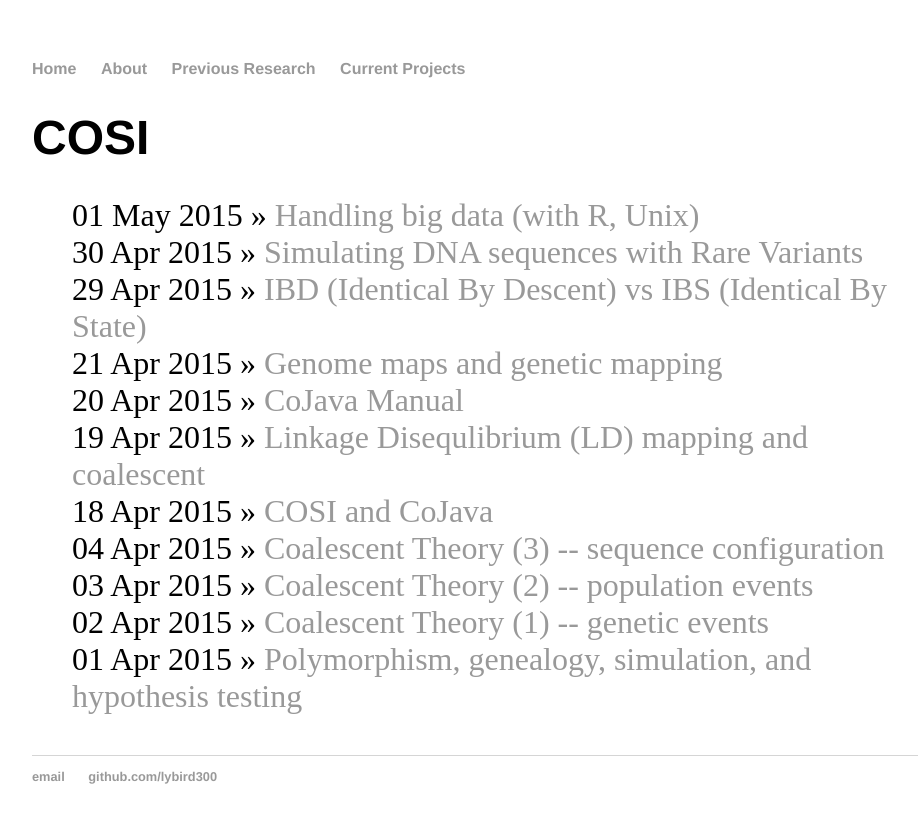
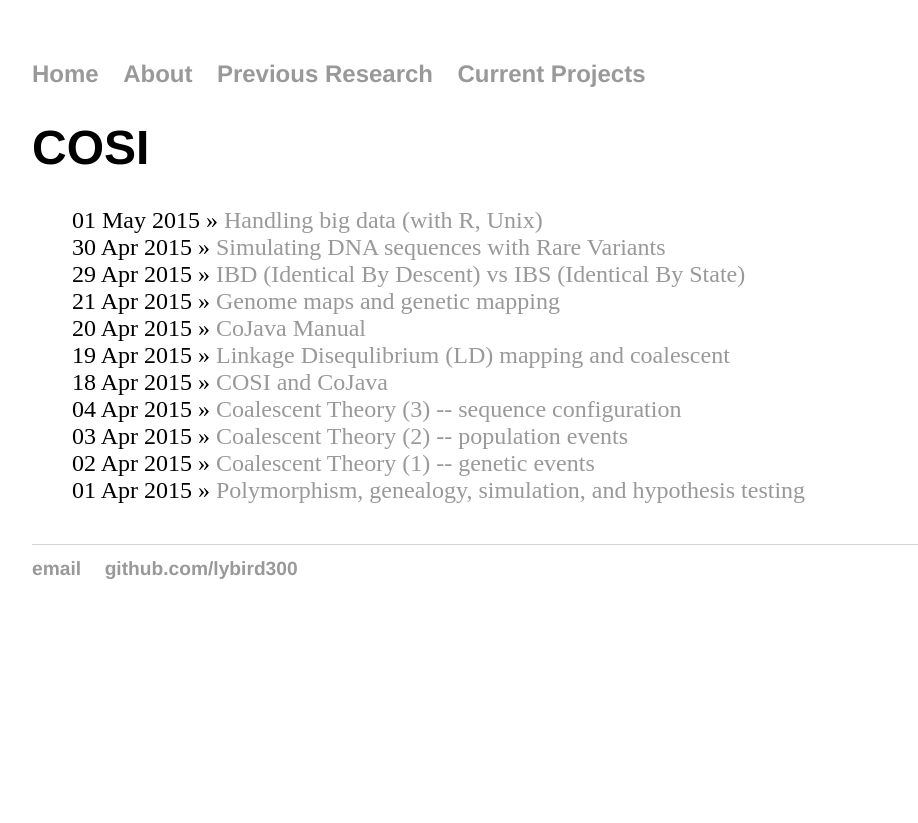
Before and after one commit to lybird300/lybird300.github.io, a Jekyll site: the page built from now/index.html, in a window 1280 px wide. Shown: the top 823 px of the page, without its empty margins (160-1078 px from the left). Built offline with Jekyll 4.4.1, drawn with Linux system fonts in a browser that asks for light colours.

Commit message:
Update main.css

```diff
--- a/css/main.css
+++ b/css/main.css
@@ -16,6 +16,7 @@
 nav ul li, footer ul li {
     display: inline;
     margin-right: 20px;
+    font-size: 1.5em;
 }
 a {
     text-decoration: none;
@@ -40,7 +41,7 @@
 
 ul.posts {
     margin: 20px auto 40px;
-    font-size: 2em;
+    font-size: 1.5em;
 }
 
 ul.posts li {
@@ -48,7 +49,7 @@
 }
 ol.posts {
     margin: 20px auto 40px;
-    font-size: 2em;
+    font-size: 1.5em;
 }
 ol.posts li {
     list-style: none;
```
